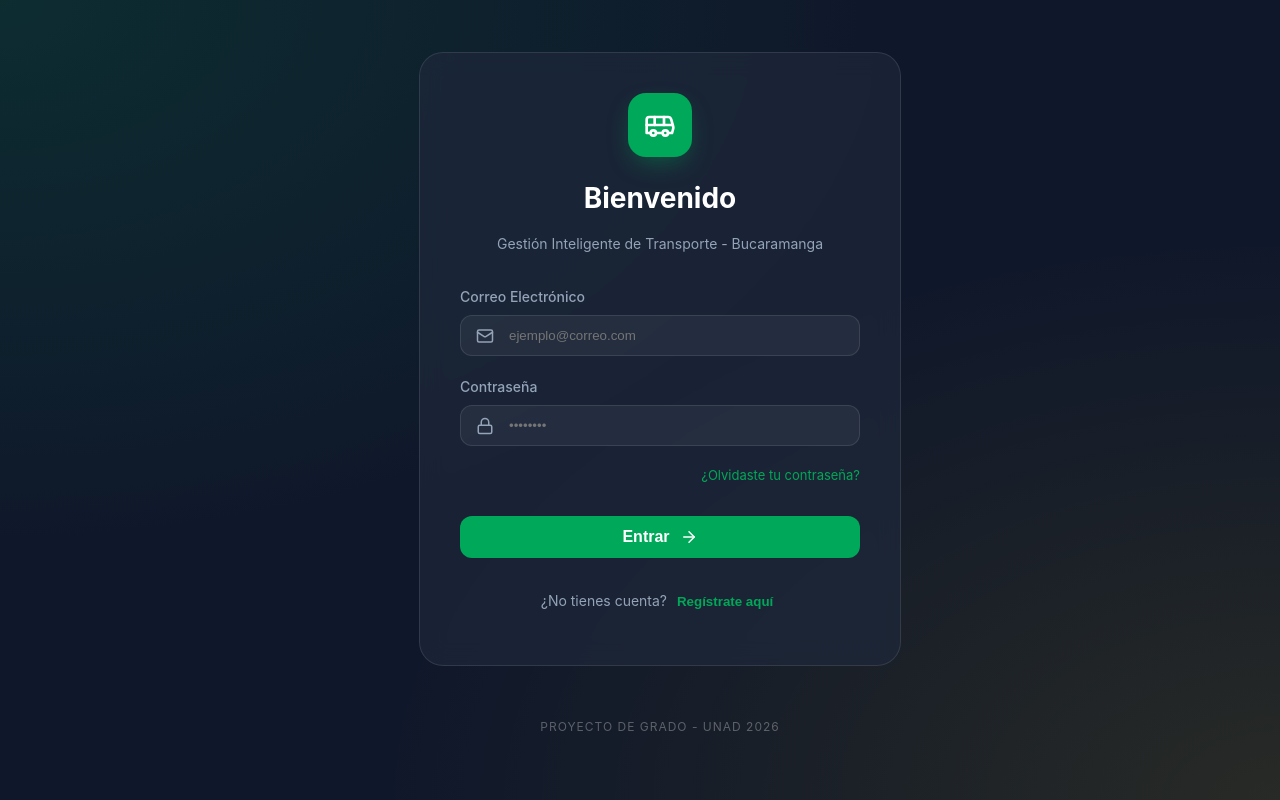
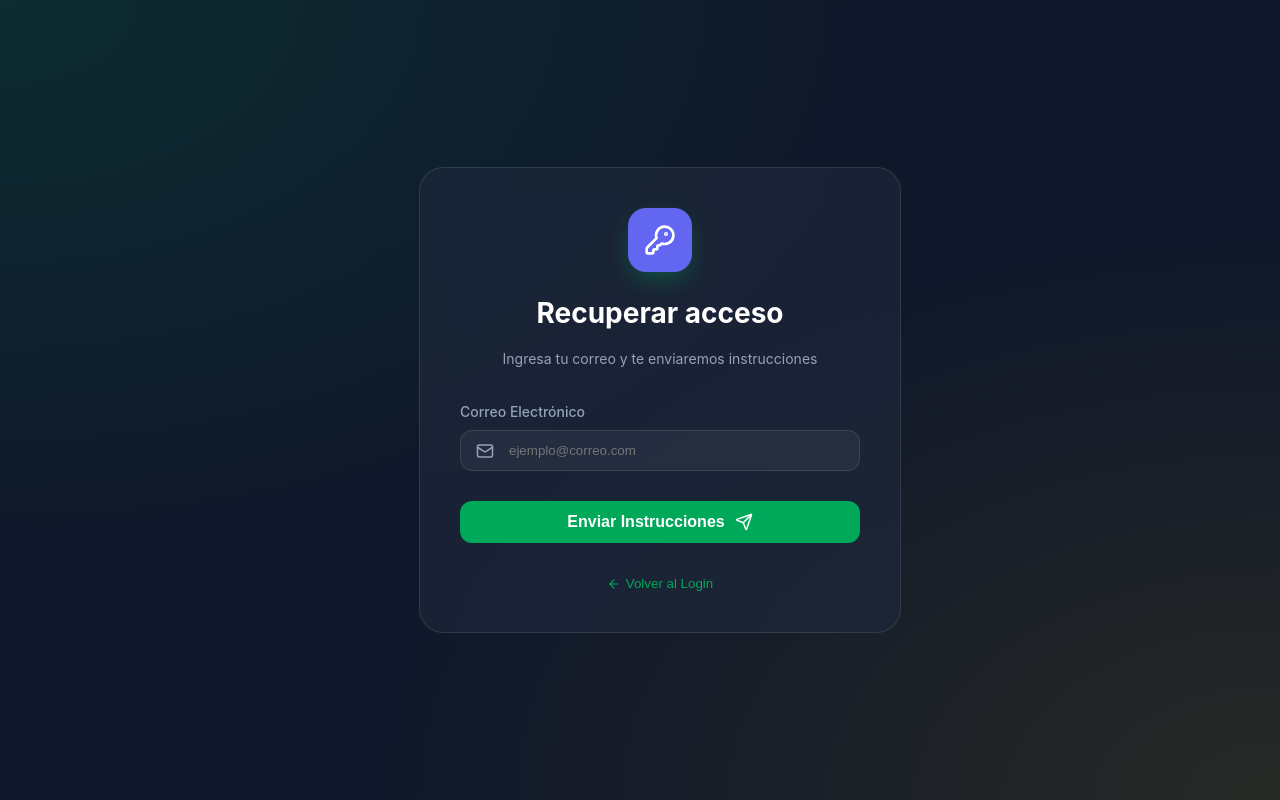
Before and after one commit to jeysonvelascogamer-code/transporte-optimo-bucaramanga, a React app in the folder frontend/frontend/: page /forgot-password in a window 1280 px wide. Before the commit this address led to /. Shown: the top 800 px of the page. Built offline with nearby package versions, Linux system fonts and the light colour scheme; the HTML template or start-up script is replaced by a standard one.

Commit message:
feat: add forgot password screen and linking

```diff
--- a/frontend/frontend/src/App.jsx
+++ b/frontend/frontend/src/App.jsx
@@ -2,6 +2,7 @@ import React from 'react';
 import { BrowserRouter as Router, Routes, Route, Navigate } from 'react-router-dom';
 import Login from './pages/Login/Login';
 import Register from './pages/Register/Register';
+import ForgotPassword from './pages/ForgotPassword/ForgotPassword';
 
 // Placeholder para el Mapa/Dashboard que crearemos en la siguiente tarea
 const DashboardPlaceholder = () => (
@@ -21,6 +22,7 @@ function App() {
         <Routes>
           <Route path="/" element={<Login />} />
           <Route path="/register" element={<Register />} />
+          <Route path="/forgot-password" element={<ForgotPassword />} />
           <Route path="/dashboard" element={<DashboardPlaceholder />} />
           <Route path="*" element={<Navigate to="/" replace />} />
         </Routes>
--- /dev/null
+++ b/frontend/frontend/src/pages/ForgotPassword/ForgotPassword.jsx
@@ -0,0 +1,90 @@
+import React, { useState } from 'react';
+import { motion } from 'framer-motion';
+import { KeyRound, Mail, ArrowLeft, Send } from 'lucide-react';
+import { useNavigate } from 'react-router-dom';
+import '../Login/Login.css';
+
+const ForgotPassword = () => {
+  const [email, setEmail] = useState('');
+  const [isSent, setIsSent] = useState(false);
+  const navigate = useNavigate();
+
+  const handleSubmit = (e) => {
+    e.preventDefault();
+    console.log('Enviando instrucciones a...', email);
+    setIsSent(true);
+  };
+
+  return (
+    <div className="login-container">
+      <motion.div
+        initial={{ opacity: 0, scale: 0.95 }}
+        animate={{ opacity: 1, scale: 1 }}
+        transition={{ duration: 0.5 }}
+        className="login-card glass"
+      >
+        <div className="login-header">
+          <div className="logo-badge" style={{ background: '#6366f1' }}>
+            <KeyRound size={32} color="white" />
+          </div>
+          <h1>Recuperar acceso</h1>
+          <p className="text-muted">
+            {isSent
+              ? 'Revisa tu bandeja de entrada'
+              : 'Ingresa tu correo y te enviaremos instrucciones'}
+          </p>
+        </div>
+
+        {!isSent ? (
+          <form onSubmit={handleSubmit} className="login-form">
+            <div className="input-group">
+              <label>Correo Electrónico</label>
+              <div className="input-wrapper">
+                <Mail className="input-icon" size={18} />
+                <input
+                  type="email"
+                  placeholder="ejemplo@correo.com"
+                  value={email}
+                  onChange={(e) => setEmail(e.target.value)}
+                  required
+                />
+              </div>
+            </div>
+
+            <button type="submit" className="btn-primary login-btn" style={{ marginTop: '10px' }}>
+              Enviar Instrucciones
+              <Send size={18} />
+            </button>
+          </form>
+        ) : (
+          <motion.div
+            initial={{ opacity: 0 }}
+            animate={{ opacity: 1 }}
+            className="success-message"
+            style={{ textAlign: 'center', padding: '20px 0' }}
+          >
+            <p style={{ color: 'var(--primary)', fontWeight: '600', marginBottom: '20px' }}>
+              ¡Listo! Si el correo existe en nuestra base, recibirás un enlace en unos minutos.
+            </p>
+            <button onClick={() => navigate('/')} className="btn-primary" style={{ width: '100%' }}>
+              Volver al Login
+            </button>
+          </motion.div>
+        )}
+
+        <div className="login-footer">
+          {!isSent && (
+            <button
+              onClick={() => navigate('/')}
+              style={{ background: 'none', border: 'none', color: 'var(--primary)', cursor: 'pointer', display: 'flex', alignItems: 'center', gap: '5px', margin: '0 auto' }}
+            >
+              <ArrowLeft size={14} /> Volver al Login
+            </button>
+          )}
+        </div>
+      </motion.div>
+    </div>
+  );
+};
+
+export default ForgotPassword;
--- a/frontend/frontend/src/pages/Login/Login.jsx
+++ b/frontend/frontend/src/pages/Login/Login.jsx
@@ -66,7 +66,13 @@ const Login = () => {
           </div>
 
           <div className="login-options">
-            <a href="#forgot" className="forgot-link">¿Olvidaste tu contraseña?</a>
+            <button
+              onClick={() => navigate('/forgot-password')}
+              className="forgot-link"
+              style={{ background: 'none', border: 'none', cursor: 'pointer', padding: 0 }}
+            >
+              ¿Olvidaste tu contraseña?
+            </button>
           </div>
 
           <button type="submit" className="btn-primary login-btn">
```
